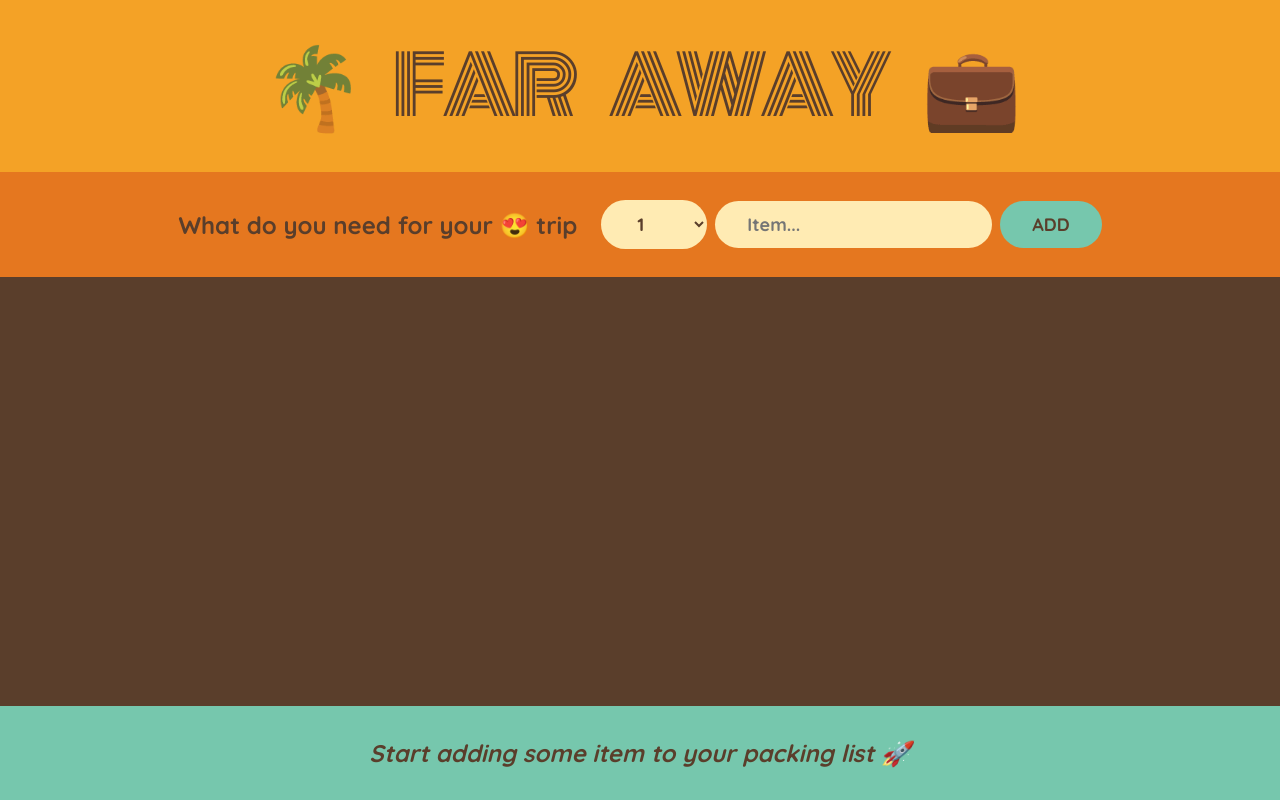
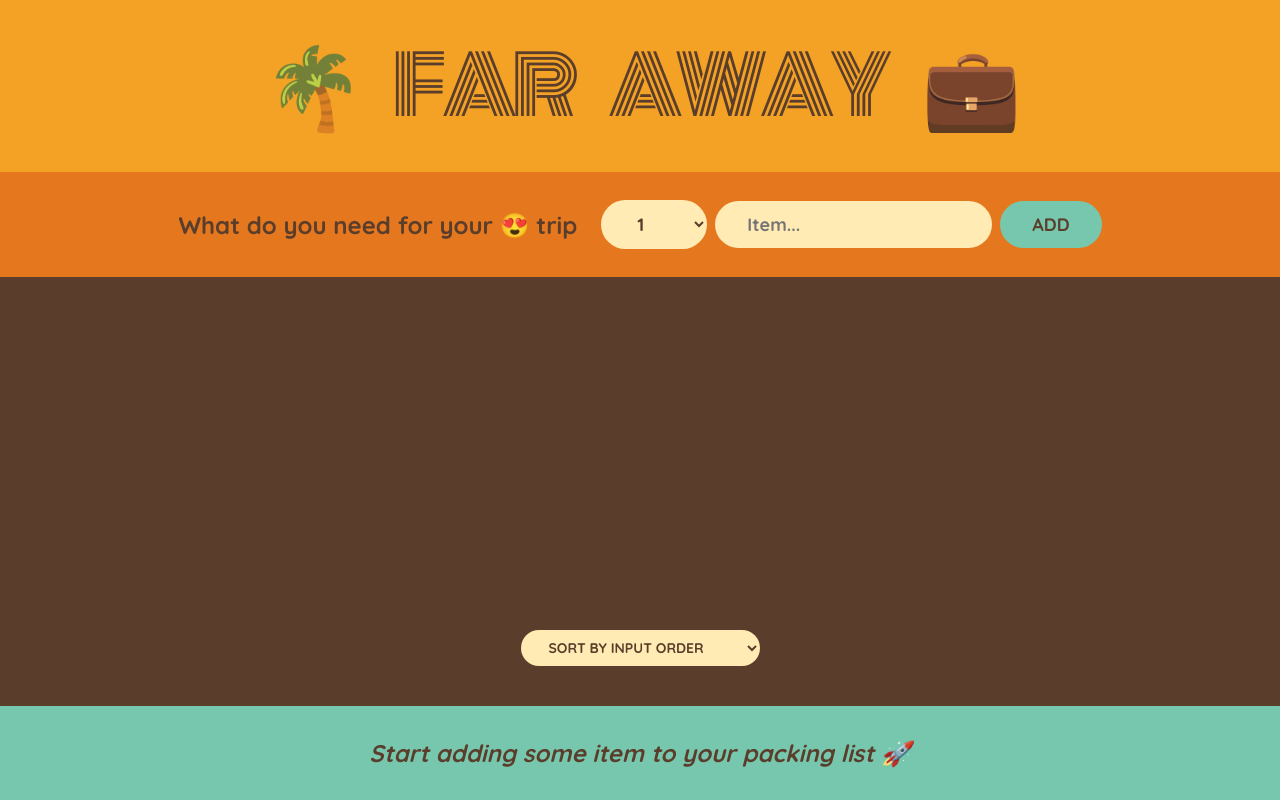
Before and after one commit to tushardongre1990/jonas-react, a React (Create React App) app: page / in a window 1280 px wide. Built offline with nearby package versions, Linux system fonts and the light colour scheme.

Commit message:
86.Sorting Items

```diff
--- a/src/App.js
+++ b/src/App.js
@@ -100,10 +100,26 @@
 
 // Form and PackingList are sibling components so we have pass data from Form to PackingList directly via props
 function PackingList({ items, onDeleteItem, onToggleItem }) {
+  const [sortBy, setSortBy] = useState("input");
+
+  let sortedItems;
+
+  if (sortBy === "input") sortedItems = items;
+  if (sortBy === "description")
+    sortedItems = items
+      .slice()
+      .sort((a, b) => a.description.localeCompare(b.description));
+
+  if (sortBy === "packed")
+    sortedItems = items
+      .slice()
+      .sort((a, b) => Number(a.packed) - Number(b.packed));
   return (
     <div className="list">
       <ul>
-        {items.map((item) => (
+        {/* {items.map((item) => ( */}{" "}
+        {/* we need to display the sorted elements so replace items with sortedItems */}
+        {sortedItems.map((item) => (
           <Item
             item={item}
             onDeleteItem={onDeleteItem}
@@ -112,6 +128,13 @@
           />
         ))}
       </ul>
+      <div className="actions">
+        <select value={sortBy} onChange={(e) => setSortBy(e.target.value)}>
+          <option value="input">Sort by input order</option>
+          <option value="description">Sort by description</option>
+          <option value="packed">Sort by packed status</option>
+        </select>
+      </div>
     </div>
   );
 }
```
